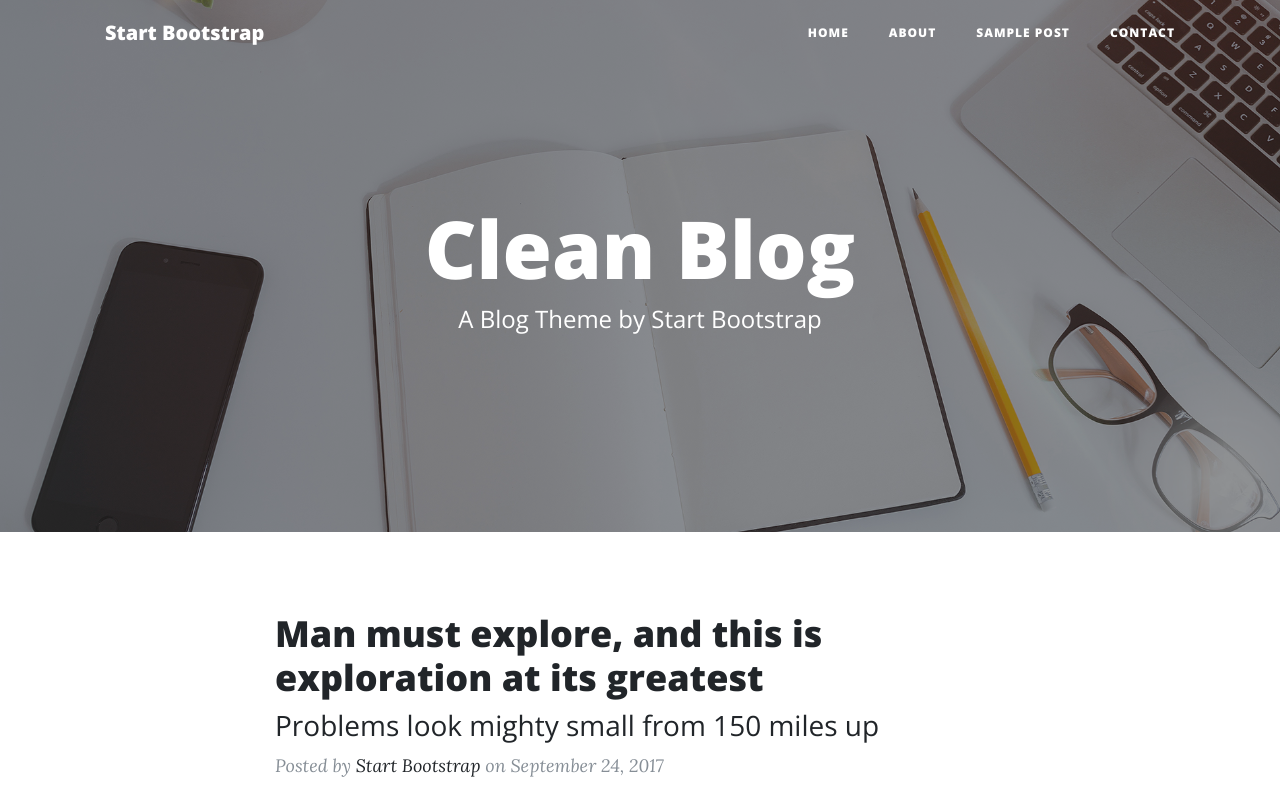
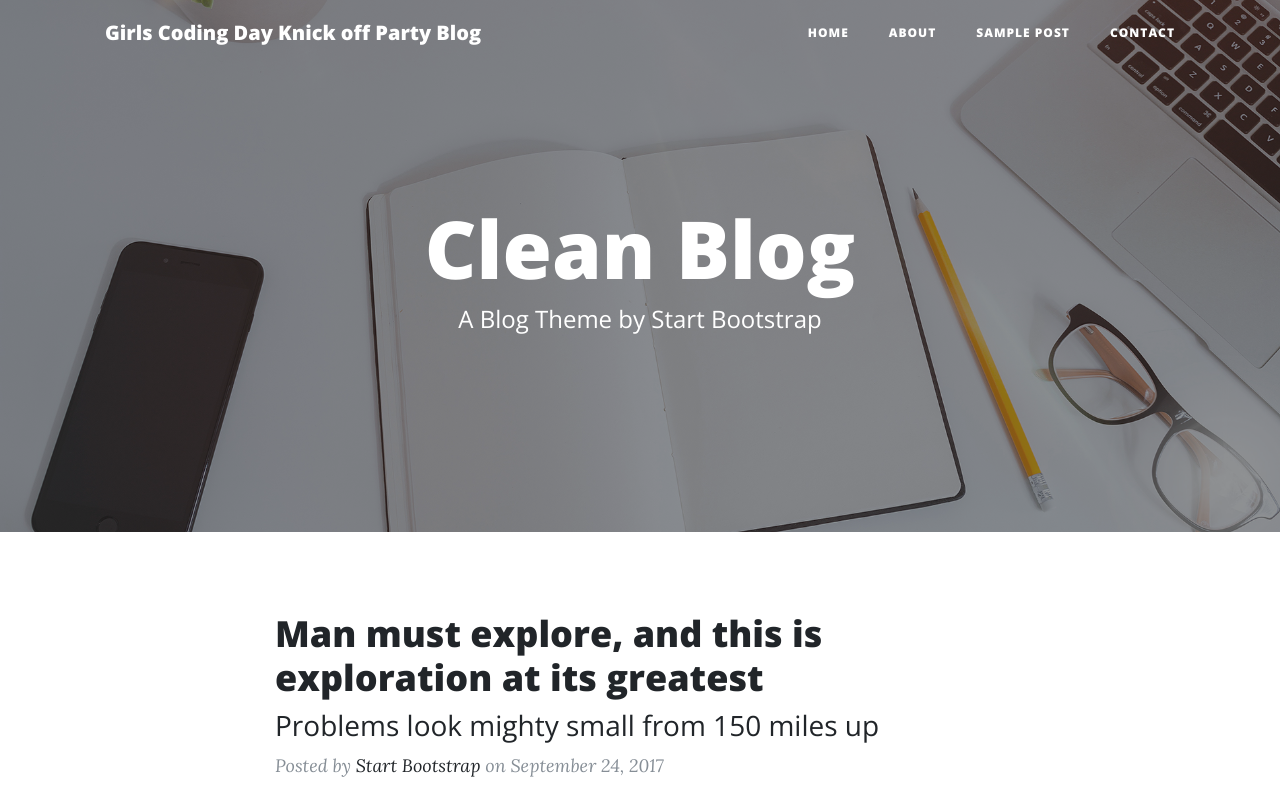
Before and after one commit to Celine01/001, a website: page index.html in a window 1280 px wide. Shown: the top 800 px of the page. Drawn offline with nearby package versions, Linux system fonts and the light colour scheme.

Commit message:
modify the index.html
modify

```diff
--- a/index.html
+++ b/index.html
@@ -8,7 +8,7 @@
     <meta name="description" content="">
     <meta name="author" content="">
 
-    <title>Clean Blog - Start Bootstrap Theme</title>
+    <title>Girls Coding Day Knick off Party Blog - Start Bootstrap Theme</title>
 
     <!-- Bootstrap core CSS -->
     <link href="vendor/bootstrap/css/bootstrap.min.css" rel="stylesheet">
@@ -28,7 +28,7 @@
     <!-- Navigation -->
     <nav class="navbar navbar-expand-lg navbar-light fixed-top" id="mainNav">
       <div class="container">
-        <a class="navbar-brand" href="index.html">Start Bootstrap</a>
+        <a class="navbar-brand" href="index.html">Girls Coding Day Knick off Party Blog</a>
         <button class="navbar-toggler navbar-toggler-right" type="button" data-toggle="collapse" data-target="#navbarResponsive" aria-controls="navbarResponsive" aria-expanded="false" aria-label="Toggle navigation">
           Menu
           <i class="fa fa-bars"></i>
```
